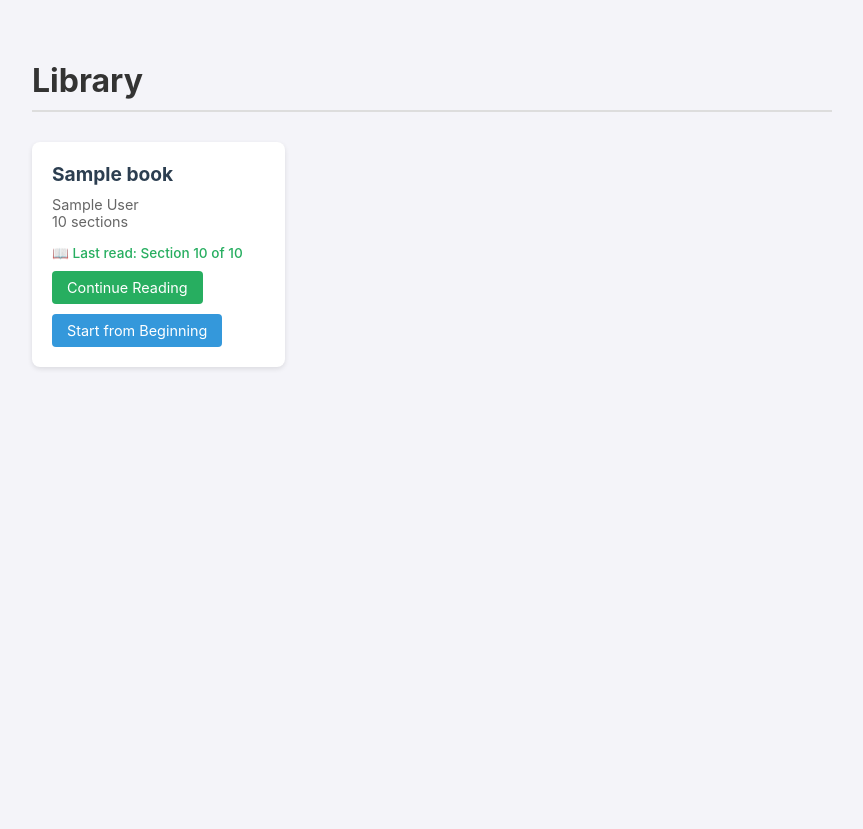
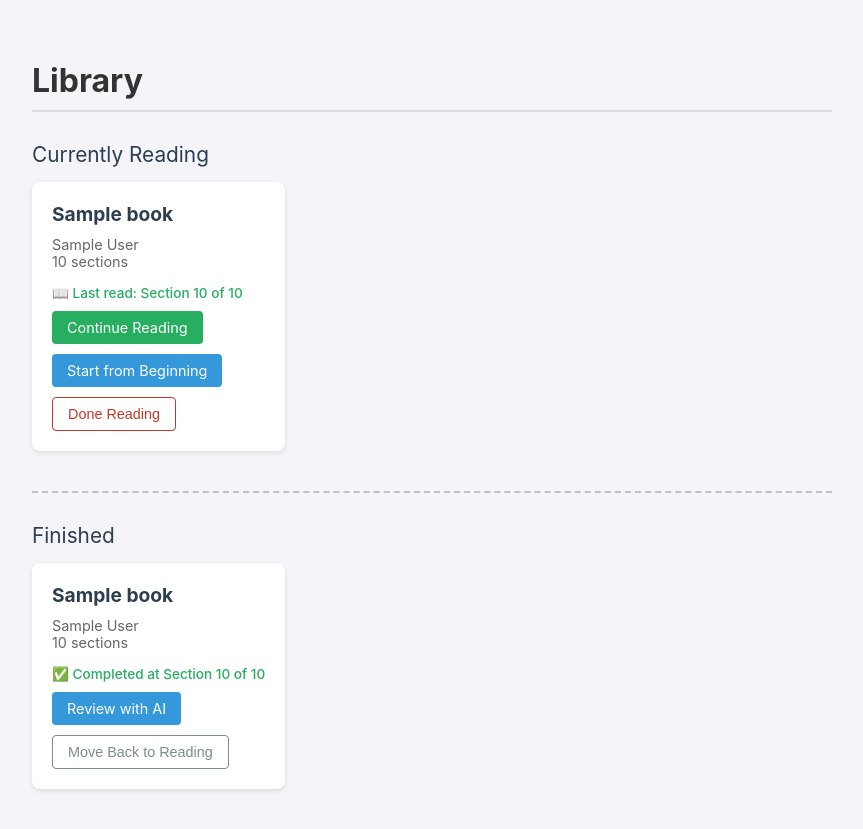
Before and after one commit to ymphys/epub_AI_reader, a FastAPI app: template templates/library.html in a window 1280 px wide. Shown: the whole page, without its empty margins (208-1071 px from the left). Before the commit the page ends 369 px from the top, so only its background shows below. Run offline with FastAPI, Linux system fonts and the light colour scheme; the template is opened without the code that fills it: most values are stand-ins (such as "Sample title", 1, 10 or a date in 2020).

Commit message:
202511262146

```diff
--- a/server.py
+++ b/server.py
@@ -1,9 +1,11 @@
 import os
 import json
+import sqlite3
+import threading
+from datetime import datetime
 from functools import lru_cache
+from pathlib import Path
 from typing import Optional, Dict, Any
-import sqlite3
-from pathlib import Path
 
 from fastapi import FastAPI, Request, HTTPException
 from fastapi.responses import HTMLResponse, FileResponse
@@ -24,6 +26,7 @@ templates = Jinja2Templates(directory="templates")
 
 # Where are the book folders located?
 BOOKS_DIR = "."
+CACHE_WRITE_LOCK = threading.Lock()
 
 # DeepSeek API Configuration
 DEEPSEEK_API_KEY = os.getenv("DEEPSEEK_API_KEY")
@@ -48,6 +51,13 @@ def init_progress_db():
             chapter_index INTEGER NOT NULL,
             last_read TIMESTAMP DEFAULT CURRENT_TIMESTAMP,
             PRIMARY KEY (book_id)
+        )
+    ''')
+    cursor.execute('''
+        CREATE TABLE IF NOT EXISTS book_status (
+            book_id TEXT PRIMARY KEY,
+            is_done INTEGER NOT NULL DEFAULT 0,
+            updated_at TIMESTAMP DEFAULT CURRENT_TIMESTAMP
         )
     ''')
     conn.commit()
@@ -75,8 +85,34 @@ def get_reading_progress(book_id: str) -> Optional[int]:
     conn.close()
     return result[0] if result else None
 
+
+def set_book_done(book_id: str, done: bool):
+    conn = sqlite3.connect(PROGRESS_DB_PATH)
+    cursor = conn.cursor()
+    cursor.execute('''
+        INSERT INTO book_status (book_id, is_done, updated_at)
+        VALUES (?, ?, CURRENT_TIMESTAMP)
+        ON CONFLICT(book_id)
+        DO UPDATE SET is_done=excluded.is_done, updated_at=CURRENT_TIMESTAMP
+    ''', (book_id, 1 if done else 0))
+    conn.commit()
+    conn.close()
+
+
+def is_book_done(book_id: str) -> bool:
+    conn = sqlite3.connect(PROGRESS_DB_PATH)
+    cursor = conn.cursor()
+    cursor.execute('SELECT is_done FROM book_status WHERE book_id = ?', (book_id,))
+    row = cursor.fetchone()
+    conn.close()
+    return bool(row[0]) if row else False
+
 # Initialize database on startup
 init_progress_db()
+
+
+def _cache_path_for_book(book_id: str) -> Path:
+    return Path(BOOKS_DIR) / book_id / DEFAULT_CACHE_FILENAME
 
 
 @lru_cache(maxsize=50)
@@ -84,7 +120,7 @@ def load_default_ai_cache(book_id: str) -> Optional[Dict[str, Any]]:
     """
     Load cached default AI answers for a book if present.
     """
-    cache_path = Path(BOOKS_DIR) / book_id / DEFAULT_CACHE_FILENAME
+    cache_path = _cache_path_for_book(book_id)
     if not cache_path.exists():
         return None
 
@@ -114,6 +150,51 @@ def get_default_ai_answer(book_id: str, chapter_index: int) -> Optional[Dict[str
     }
 
 
+def append_chat_history(book_id: str, chapter_index: int, chapter_title: str, question: str, answer: str) -> None:
+    """
+    Persist user Q&A pairs into the default cache file so they can be reviewed later.
+    """
+    cache_path = _cache_path_for_book(book_id)
+    cache_data: Dict[str, Any] = {}
+
+    if cache_path.exists():
+        try:
+            with open(cache_path, "r", encoding="utf-8") as f:
+                cache_data = json.load(f)
+        except Exception as e:
+            print(f"Warning: Could not read cache for logging ({book_id}): {e}")
+            cache_data = {}
+
+    if not cache_data:
+        cache_data = {
+            "book_id": book_id,
+            "prompt": DEFAULT_AI_QUESTION,
+            "generated_at": datetime.utcnow().isoformat() + "Z",
+            "answers": {},
+        }
+
+    cache_data.setdefault("book_id", book_id)
+    cache_data.setdefault("prompt", DEFAULT_AI_QUESTION)
+    cache_data.setdefault("answers", {})
+    qa_logs = cache_data.setdefault("qa_logs", {})
+
+    chapter_key = str(chapter_index)
+    chapter_logs = qa_logs.setdefault(chapter_key, [])
+    chapter_logs.append({
+        "question": question,
+        "answer": answer,
+        "chapter_title": chapter_title,
+        "asked_at": datetime.utcnow().isoformat() + "Z",
+    })
+
+    cache_path.parent.mkdir(parents=True, exist_ok=True)
+    try:
+        with CACHE_WRITE_LOCK, open(cache_path, "w", encoding="utf-8") as f:
+            json.dump(cache_data, f, ensure_ascii=False, indent=2)
+    except Exception as e:
+        print(f"Warning: Failed to append chat history for {book_id}: {e}")
+
+
 @lru_cache(maxsize=10)
 def load_book_cached(folder_name: str) -> Optional[Book]:
     """
@@ -133,7 +214,8 @@ def load_book_cached(folder_name: str) -> Optional[Book]:
 @app.get("/", response_class=HTMLResponse)
 async def library_view(request: Request):
     """Lists all available processed books."""
-    books = []
+    current_books = []
+    completed_books = []
 
     # Scan directory for folders ending in '_data' that have a book.pkl
     if os.path.exists(BOOKS_DIR):
@@ -142,17 +224,27 @@ async def library_view(request: Request):
                 # Try to load it to get the title
                 book = load_book_cached(item)
                 if book:
-                    # Get reading progress for this book
                     last_chapter = get_reading_progress(item)
-                    books.append({
+                    done = is_book_done(item)
+                    book_info = {
                         "id": item,
                         "title": book.metadata.title,
                         "author": ", ".join(book.metadata.authors),
                         "chapters": len(book.spine),
-                        "last_chapter": last_chapter
-                    })
+                        "last_chapter": last_chapter,
+                        "is_done": done,
+                    }
+                    if done:
+                        completed_books.append(book_info)
+                    else:
+                        current_books.append(book_info)
 
-    return templates.TemplateResponse("library.html", {"request": request, "books": books})
+    context = {
+        "request": request,
+        "current_books": current_books,
+        "completed_books": completed_books,
+    }
+    return templates.TemplateResponse("library.html", context)
 
 @app.get("/read/{book_id}", response_class=HTMLResponse)
 async def redirect_to_first_chapter(book_id: str):
@@ -295,6 +387,17 @@ async def chat_with_ai(book_id: str, chapter_index: int, request: Request):
             chapter_title=chapter_title
         )
 
+        try:
+            append_chat_history(
+                book_id=book_id,
+                chapter_index=chapter_index,
+                chapter_title=chapter_title,
+                question=user_message,
+                answer=ai_response,
+            )
+        except Exception as log_error:
+            print(f"Warning: Unable to log chat history for {book_id}: {log_error}")
+
         return {
             "response": ai_response,
             "chapter_title": chapter_title
@@ -302,6 +405,17 @@ async def chat_with_ai(book_id: str, chapter_index: int, request: Request):
     except Exception as e:
         raise HTTPException(status_code=500, detail=f"AI service error: {str(e)}")
 
+
+@app.post("/api/book-status/{book_id}")
+async def update_book_status(book_id: str, request: Request):
+    """
+    Toggle whether a book is considered "done reading".
+    """
+    data = await request.json()
+    done_flag = bool(data.get("done"))
+    set_book_done(book_id, done_flag)
+    return {"book_id": book_id, "done": done_flag}
+
 if __name__ == "__main__":
     import uvicorn
     print("Starting server at http://127.0.0.1:8123")
--- a/templates/library.html
+++ b/templates/library.html
@@ -8,7 +8,8 @@
         body { font-family: -apple-system, BlinkMacSystemFont, "Segoe UI", Roboto, Helvetica, Arial, sans-serif; background: #f4f4f9; margin: 0; padding: 40px; }
         .container { max-width: 800px; margin: 0 auto; }
         h1 { color: #333; border-bottom: 2px solid #ddd; padding-bottom: 10px; }
-        .book-grid { display: grid; grid-template-columns: repeat(auto-fill, minmax(250px, 1fr)); gap: 20px; margin-top: 30px; }
+        .section-title { margin-top: 30px; color: #2c3e50; font-size: 1.3em; }
+        .book-grid { display: grid; grid-template-columns: repeat(auto-fill, minmax(250px, 1fr)); gap: 20px; margin-top: 15px; }
         .book-card { background: white; padding: 20px; border-radius: 8px; box-shadow: 0 2px 5px rgba(0,0,0,0.1); transition: transform 0.2s; }
         .book-title { font-size: 1.2em; font-weight: bold; color: #2c3e50; margin-bottom: 10px; }
         .book-meta { color: #666; font-size: 0.9em; margin-bottom: 15px; }
@@ -19,19 +20,26 @@
         .btn-primary:hover { background: #219955; }
         .btn-secondary { background: #3498db; }
         .btn-secondary:hover { background: #2980b9; }
+        .btn-outline { border: 1px solid #c0392b; color: #c0392b; background: transparent; cursor: pointer; }
+        .btn-outline:hover { background: #c0392b; color: #fff; }
+        .btn-muted { border: 1px solid #7f8c8d; color: #7f8c8d; background: transparent; cursor: pointer; }
+        .btn-muted:hover { background: #7f8c8d; color: #fff; }
         .book-card:hover { transform: translateY(-2px); box-shadow: 0 4px 8px rgba(0,0,0,0.15); }
+        .library-divider { margin: 40px 0 20px; border: none; border-top: 2px dashed #bdc3c7; }
     </style>
 </head>
 <body>
     <div class="container">
         <h1>Library</h1>
 
-        {% if not books %}
+        {% if not current_books and not completed_books %}
             <p>No processed books found. Run <code>reader3.py</code> on an epub first.</p>
         {% endif %}
 
+        {% if current_books %}
+            <div class="section-title">Currently Reading</div>
             <div class="book-grid">
-            {% for book in books %}
+                {% for book in current_books %}
                 <div class="book-card">
                     <div class="book-title">{{ book.title }}</div>
                     <div class="book-meta">
@@ -43,18 +51,68 @@
                         <div class="progress-info">
                             📖 Last read: Section {{ book.last_chapter + 1 }} of {{ book.chapters }}
                         </div>
+                    {% endif %}
+
                     <div class="btn-group">
-                        <a href="/read-ai/{{ book.id }}" class="btn btn-primary">Continue Reading</a>
+                        <a href="/read-ai/{{ book.id }}" class="btn btn-primary">
+                            {% if book.last_chapter is not none %}Continue Reading{% else %}Read with AI{% endif %}
+                        </a>
                         <a href="/read-ai/{{ book.id }}/0" class="btn btn-secondary">Start from Beginning</a>
+                        <button class="btn btn-outline" onclick="updateBookStatus('{{ book.id }}', true)">
+                            Done Reading
+                        </button>
                     </div>
-                {% else %}
+                </div>
+                {% endfor %}
+            </div>
+        {% endif %}
+
+        {% if completed_books %}
+            <hr class="library-divider">
+            <div class="section-title">Finished</div>
+            <div class="book-grid">
+                {% for book in completed_books %}
+                <div class="book-card">
+                    <div class="book-title">{{ book.title }}</div>
+                    <div class="book-meta">
+                        {{ book.author }}<br>
+                        {{ book.chapters }} sections
+                    </div>
+                    {% if book.last_chapter is not none %}
+                        <div class="progress-info">
+                            ✅ Completed at Section {{ book.last_chapter + 1 }} of {{ book.chapters }}
+                        </div>
+                    {% endif %}
                     <div class="btn-group">
-                        <a href="/read-ai/{{ book.id }}" class="btn btn-primary">Read with AI</a>
+                        <a href="/read-ai/{{ book.id }}" class="btn btn-secondary">Review with AI</a>
+                        <button class="btn btn-muted" onclick="updateBookStatus('{{ book.id }}', false)">
+                            Move Back to Reading
+                        </button>
+                    </div>
+                </div>
+                {% endfor %}
             </div>
         {% endif %}
     </div>
-            {% endfor %}
-        </div>
-    </div>
+
+    <script>
+        async function updateBookStatus(bookId, done) {
+            try {
+                const response = await fetch(`/api/book-status/${bookId}`, {
+                    method: 'POST',
+                    headers: {
+                        'Content-Type': 'application/json'
+                    },
+                    body: JSON.stringify({ done })
+                });
+                if (!response.ok) {
+                    throw new Error('Failed to update status');
+                }
+                window.location.reload();
+            } catch (err) {
+                alert('Unable to update book status: ' + err.message);
+            }
+        }
+    </script>
 </body>
 </html>
```
Also changed, not shown: README.md. Lines whose indentation alone changed are shown as unchanged.
